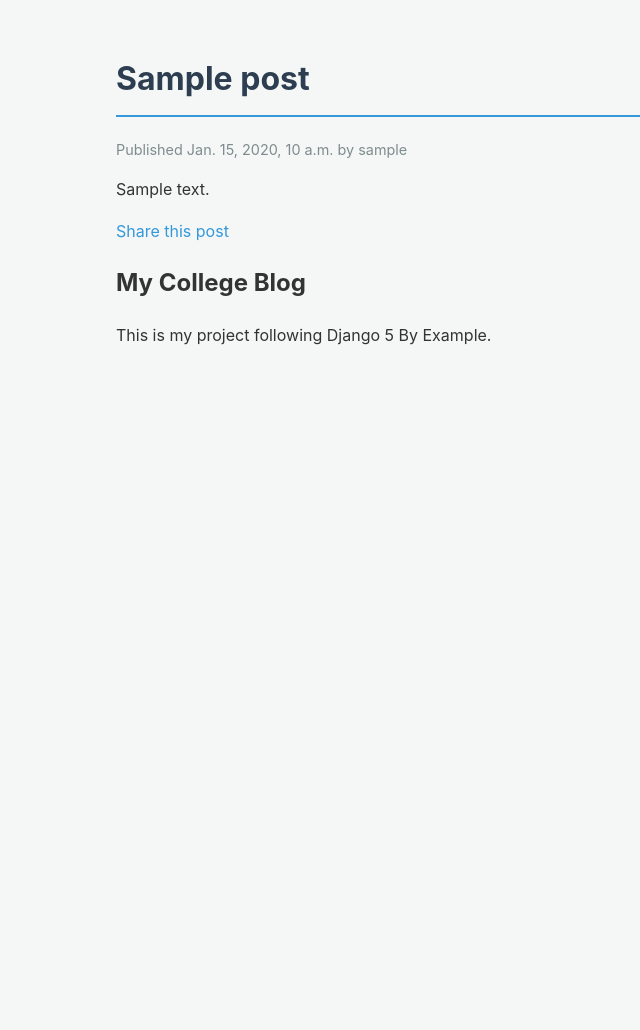
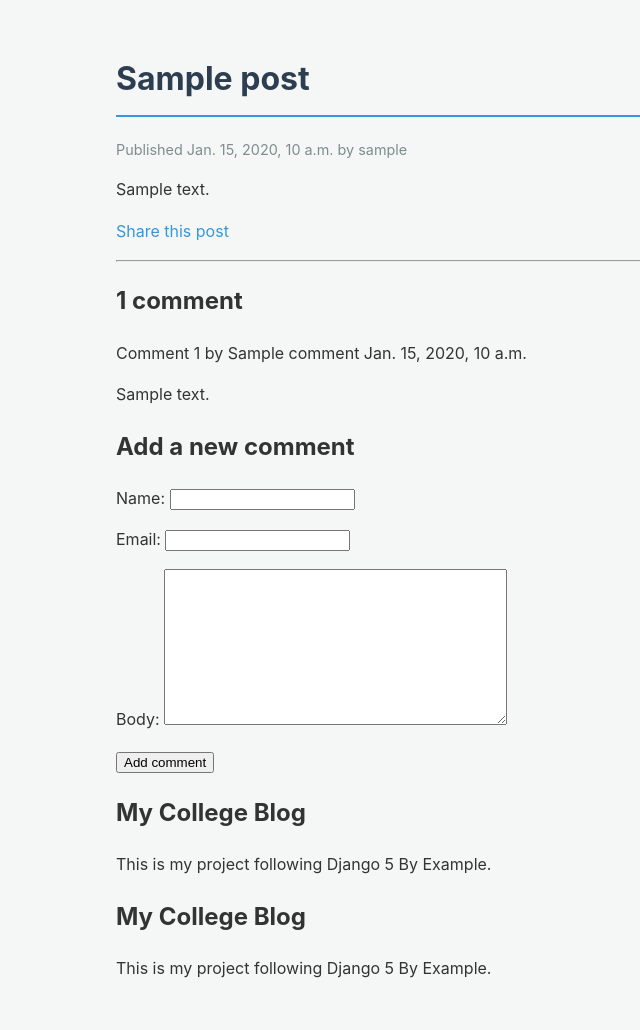
Before and after one commit to RajanyakDas/Django, a Django app: a page that uses college_blog/blog/templates/blog/post/detail.html in a window 1280 px wide. Shown: the whole page, without its empty margins (124-764 px from the left). Before the commit the page ends 345 px from the top, so only its background shows below. Run offline with Django 5.2, Linux system fonts and the light colour scheme; tables that the repository leaves empty hold one stand-in row (values such as "Sample post").

Commit message:
Full Comment System implemented and tested

```diff
--- a/college_blog/blog/templates/blog/post/detail.html
+++ b/college_blog/blog/templates/blog/post/detail.html
@@ -8,7 +8,29 @@
     Published {{ post.publish }} by {{ post.author }}
   </p>
   {{ post.body|linebreaks }}
+
   <p>
-      <a href="{% url "blog:post_share" post.id %}">Share this post</a>
+    <a href="{% url "blog:post_share" post.id %}">Share this post</a>
   </p>
+
+  <hr> {% with comments.count as total_comments %}
+    <h2>
+      {{ total_comments }} comment{{ total_comments|pluralize }}
+    </h2>
+  {% endwith %}
+
+  {% for comment in comments %}
+    <div class="comment">
+      <p class="info">
+        Comment {{ forloop.counter }} by {{ comment.name }}
+        {{ comment.created }}
+      </p>
+      {{ comment.body|linebreaks }}
+    </div>
+  {% empty %}
+    <p>There are no comments yet.</p>
+  {% endfor %}
+
+  {% include "blog/post/includes/comment.html" %}
+
 {% endblock %}
--- /dev/null
+++ b/college_blog/blog/templates/blog/post/includes/comment.html
@@ -0,0 +1,17 @@
+{% extends "blog/base.html" %}
+
+{% block title %}Add a comment{% endblock %}
+
+{% block content %}
+  {% if comment %}
+  <h2>Your comment has been added.</h2>
+  <p><a href="{{ post.get_absolute_url }}">Back to the post</a></p>
+{% else %}
+  <h2>Add a new comment</h2>
+  <form action="{% url 'blog:post_comment' post.id %}" method="post">
+    {{ form.as_p }}
+    {% csrf_token %}
+    <p><input type="submit" value="Add comment"></p>
+  </form>
+{% endif %}
+{% endblock %}
--- a/college_blog/blog/urls.py
+++ b/college_blog/blog/urls.py
@@ -7,8 +7,7 @@ urlpatterns = [
     # post views
     #path('', views.post_list, name='post_list'), we will replace this with the class-based view below
     path('', views.PostListView.as_view(), name='post_list'), # New Class View
-    path('<int:year>/<int:month>/<int:day>/<slug:post>/',
-     views.post_detail,
-     name='post_detail'),
+    path('<int:year>/<int:month>/<int:day>/<slug:post>/',views.post_detail,name='post_detail'),
     path('<int:post_id>/share/', views.post_share, name='post_share'),
+    path('<int:post_id>/comment/', views.post_comment, name='post_comment'),
 ]
--- a/college_blog/blog/views.py
+++ b/college_blog/blog/views.py
@@ -6,6 +6,8 @@ from django.core.paginator import Paginator, EmptyPage, PageNotAnInteger # For P
 from django.views.generic import ListView #For PostListView
 from .forms import EmailPostForm # For Post Sharing
 from .forms import CommentForm # For Comments
+from django.views.decorators.http import require_POST # For Comments
+
 # Create your views here.
 
 
@@ -82,3 +84,21 @@ class PostListView(ListView):
     context_object_name = 'posts'
     paginate_by = 3
     template_name = 'blog/post/list.html'
+
+@require_POST
+def post_comment(request, post_id):
+    post = get_object_or_404(Post, id=post_id, status=Post.Status.PUBLISHED)
+    comment = None
+    # A comment was posted
+    form = CommentForm(data=request.POST)
+    if form.is_valid():
+        # Create a Comment object without saving it to the database yet
+        comment = form.save(commit=False)
+        # Assign the post to the comment
+        comment.post = post
+        # Save the comment to the database
+        comment.save()
+    return render(request, 'blog/post/comment.html',
+                           {'post': post,
+                            'form': form,
+                            'comment': comment})
```
Also changed, not shown: college_blog/blog/admin.py (+8 -3 lines).
